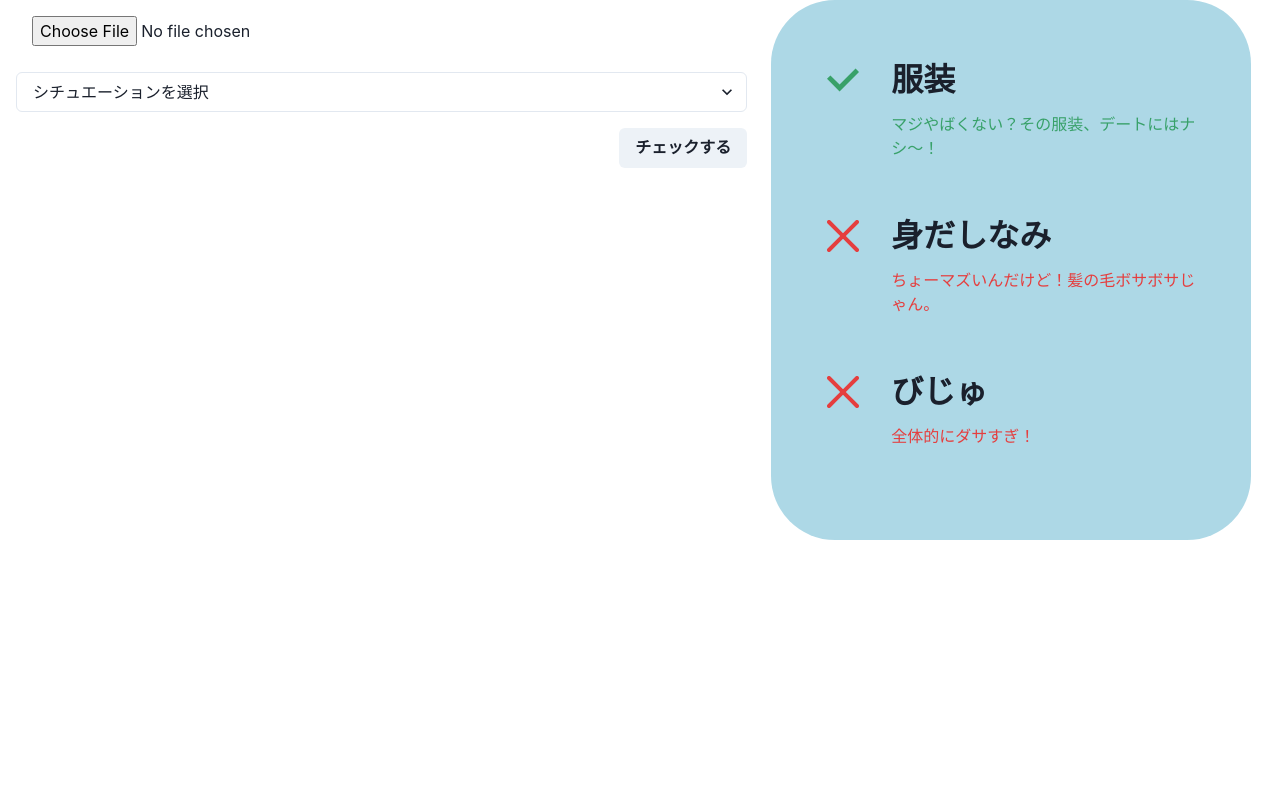
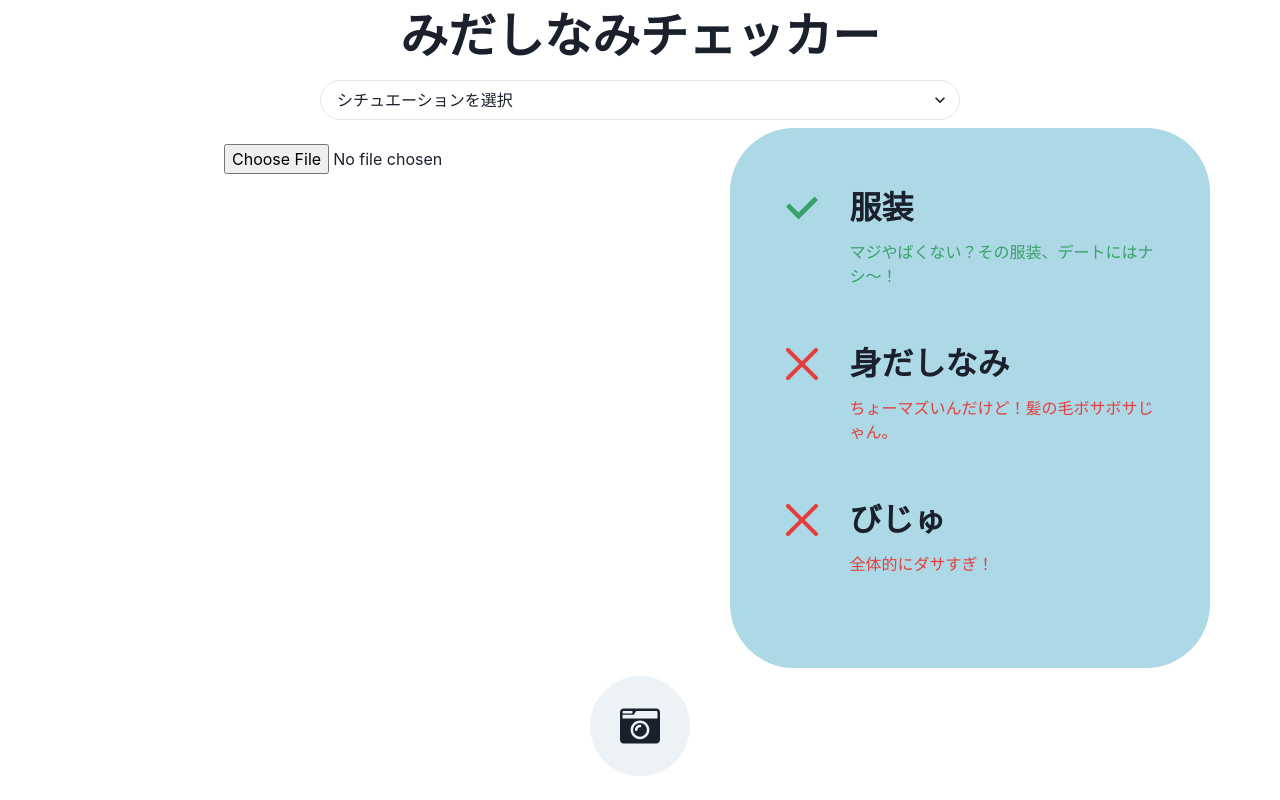
Before and after one commit to Mutekichi/StyleChecker, a Next.js app: page / in a window 1280 px wide. Built offline with nearby package versions, Linux system fonts and the light colour scheme; no server answers.

Commit message:
feat: UIの改善

```diff
--- a/package.json
+++ b/package.json
@@ -16,7 +16,9 @@
     "framer-motion": "^11.5.4",
     "next": "14.2.8",
     "react": "^18",
-    "react-dom": "^18"
+    "react-camera-pro": "^1.4.0",
+    "react-dom": "^18",
+    "react-icons": "^5.3.0"
   },
   "devDependencies": {
     "@types/node": "^20",
--- a/src/app/page.tsx
+++ b/src/app/page.tsx
@@ -2,8 +2,19 @@
 
 import { LeftPanel } from "@/components/LeftPanel"
 import { RightPanel, RightPanelProps } from "@/components/RightPanel"
+import { Situation, situationToPrompt } from "@/features/Situation"
 import { useClaude } from "@/hooks/useClaude"
-import { Box, HStack } from "@chakra-ui/react"
+import {
+  Box,
+  HStack,
+  IconButton,
+  Select,
+  Text,
+  useToast,
+  VStack,
+} from "@chakra-ui/react"
+import { useCallback, useState } from "react"
+import { FaCameraRetro } from "react-icons/fa"
 
 const rightPanelProps: RightPanelProps = {
   advisorBubblePropsList: [
@@ -25,10 +36,65 @@ export default function Home() {
     handleImageChange,
     clearImage,
   } = useClaude()
+  const toast = useToast()
+  const [situation, setSituation] = useState<Situation | undefined>(undefined)
+
+  const onChangeSituation = (event: React.ChangeEvent<HTMLSelectElement>) => {
+    const { value } = event.target
+    if (value === "") {
+      // 未選択の状態に戻ったケース
+      setSituation(undefined)
+      return
+    }
+    setSituation(value as Situation)
+  }
+
+  const handleCheckButtonClick = useCallback(async () => {
+    // validation
+    if (image == null) {
+      toast({
+        description: "画像を選択してください。",
+        status: "error",
+        isClosable: true,
+        position: "top",
+      })
+      return
+    }
+    if (situation === undefined) {
+      toast({
+        description: "シチュエーションを選択してください。",
+        status: "error",
+        isClosable: true,
+        position: "top",
+      })
+      return
+    }
+
+    const prompt = situationToPrompt(situation)
+    streamResponse(prompt)
+  }, [image, situation, streamResponse, toast])
+
   return (
+    <VStack>
+      <Text fontSize="xxx-large" fontWeight="bold">
+        みだしなみチェッカー
+      </Text>
+      <Box w="50%">
+        <Select
+          borderRadius="full"
+          placeholder="シチュエーションを選択"
+          onChange={onChangeSituation}
+        >
+          <option value="friend">友達とお出かけ</option>
+          <option value="date">今日はこれからデート❤️😍</option>
+          <option value="boss">上司と会食</option>
+        </Select>
+      </Box>
+
       <HStack alignItems="flex-start">
         <Box w="60%" p={4}>
           <LeftPanel
+            situation={situation}
             streamResponse={streamResponse}
             image={image}
             handleImageChange={handleImageChange}
@@ -38,5 +104,14 @@ export default function Home() {
           <RightPanel {...rightPanelProps} />
         </Box>
       </HStack>
+      <IconButton
+        aria-label="Picture"
+        icon={<FaCameraRetro />}
+        borderRadius="full"
+        boxSize="100px"
+        fontSize="40px"
+        onClick={handleCheckButtonClick}
+      />
+    </VStack>
   )
 }
--- a/src/components/LeftPanel.tsx
+++ b/src/components/LeftPanel.tsx
@@ -6,61 +6,25 @@ import {
   Button,
   HStack,
   Input,
-  Select,
   Spacer,
   useToast,
   VStack,
 } from "@chakra-ui/react"
-import { useCallback, useState } from "react"
+import { useCallback } from "react"
 
 type LeftPanelInput = Pick<
   UseClaudeReturn,
   "streamResponse" | "image" | "handleImageChange"
->
+> & {
+  situation: Situation | undefined
+}
 
 export function LeftPanel({
+  situation,
   streamResponse,
   image,
   handleImageChange,
 }: LeftPanelInput) {
-  const toast = useToast()
-  const [situation, setSituation] = useState<Situation | undefined>(undefined)
-
-  const onChangeSituation = (event: React.ChangeEvent<HTMLSelectElement>) => {
-    const { value } = event.target
-    if (value === "") {
-      // 未選択の状態に戻ったケース
-      setSituation(undefined)
-      return
-    }
-    setSituation(value as Situation)
-  }
-
-  const handleCheckButtonClick = useCallback(async () => {
-    // validation
-    if (image == null) {
-      toast({
-        description: "画像を選択してください。",
-        status: "error",
-        isClosable: true,
-        position: "top",
-      })
-      return
-    }
-    if (situation === undefined) {
-      toast({
-        description: "シチュエーションを選択してください。",
-        status: "error",
-        isClosable: true,
-        position: "top",
-      })
-      return
-    }
-
-    const prompt = situationToPrompt(situation)
-    streamResponse(prompt)
-  }, [image, situation, streamResponse, toast])
-
   return (
     <VStack spacing={4} justifyContent="flex-start">
       {/* TODO: ドロップゾーンを追加する */}
@@ -70,15 +34,6 @@ export function LeftPanel({
         onChange={handleImageChange}
         border={0}
       />
-      <Select placeholder="シチュエーションを選択" onChange={onChangeSituation}>
-        <option value="friend">友達とお出かけ</option>
-        <option value="date">デート</option>
-        <option value="boss">上司と会食</option>
-      </Select>
-      <HStack w="100%">
-        <Spacer />
-        <Button onClick={handleCheckButtonClick}>チェックする</Button>
-      </HStack>
     </VStack>
   )
 }
--- a/src/hooks/useClaude.ts
+++ b/src/hooks/useClaude.ts
@@ -8,6 +8,7 @@ export interface UseClaudeReturn {
   isLoading: boolean
   streamResponse: (prompt: string) => Promise<void>
   handleImageChange: (event: React.ChangeEvent<HTMLInputElement>) => void
+  setImage: React.Dispatch<React.SetStateAction<File | null>>
   image: File | null
   clearImage: () => void
 }
@@ -80,6 +81,7 @@ export const useClaude = (): UseClaudeReturn => {
     streamResponse,
     handleImageChange,
     image,
+    setImage,
     clearImage,
   }
 }
```
Also changed, not shown: 1 other file (tests, documents, lock files or other folders). Lines whose indentation alone changed are shown as unchanged.
